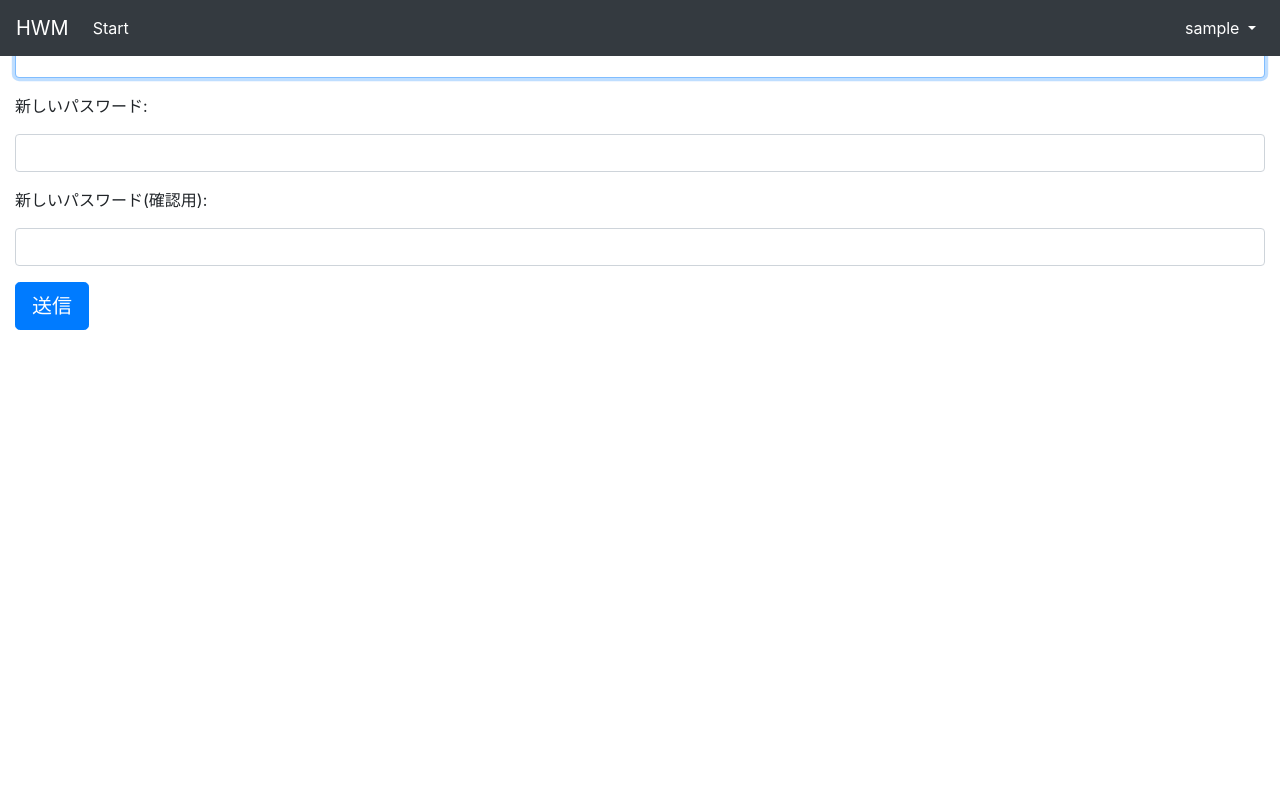
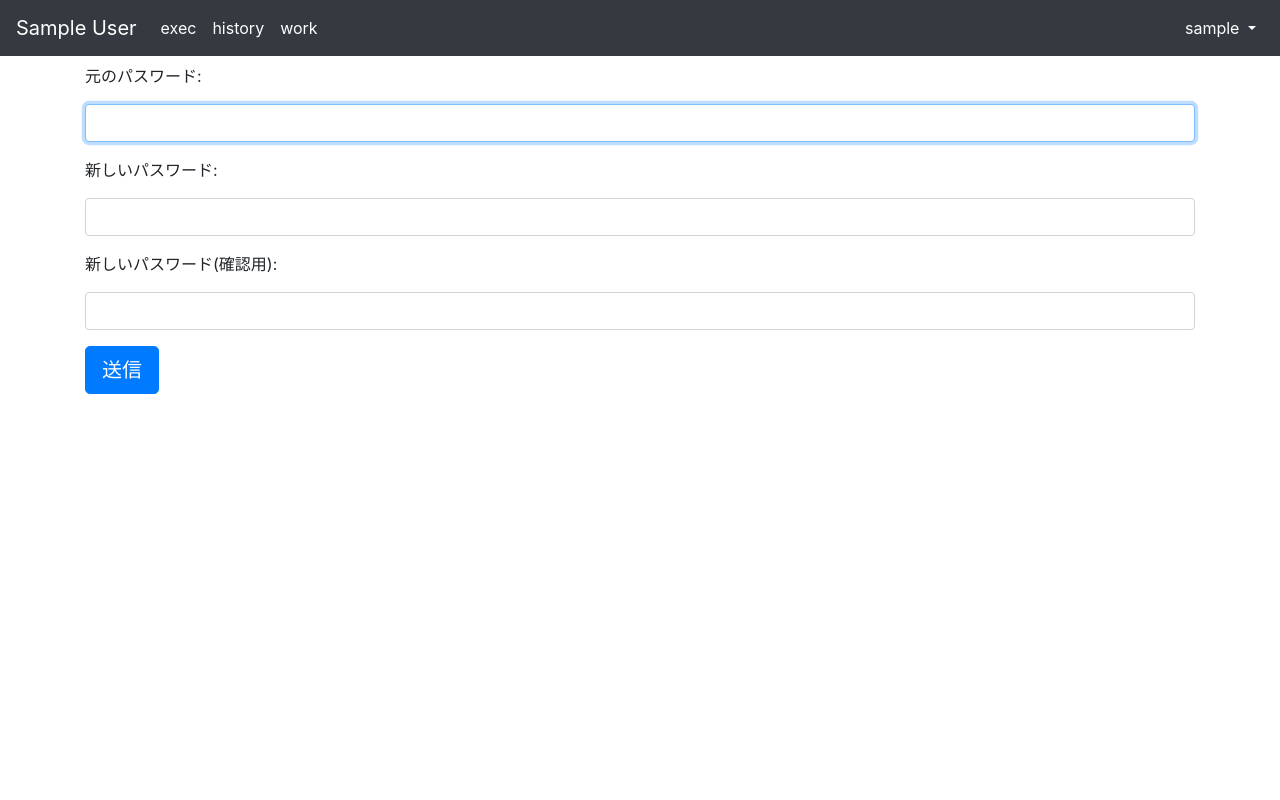
Before and after one commit to etmula/HouseWorkManager, a Django app: page /accounts/password_change/ in a window 1280 px wide. Run offline with Django 3.2, Linux system fonts and the light colour scheme; a user stored in the database is signed in; tables that the repository leaves empty hold one stand-in row (values such as "Sample post"); parts of the project's set-up code (start-up, migrations or seed data) failed here and were passed over; some libraries are stand-ins or nearby versions.

Commit message:
Update base

```diff
--- /dev/null
+++ b/houseworkmanager/static/CSS/base.css
@@ -0,0 +1,10 @@
+body {
+    padding-top: 4rem;
+    height: 100vh;
+}
+
+#main {
+    height: 100%;
+    width: 100%;
+    padding: 0px;
+}
--- a/houseworkmanager/templates/base.html
+++ b/houseworkmanager/templates/base.html
@@ -12,10 +12,14 @@
         <!-- jQuery -->
         <script src="https://ajax.googleapis.com/ajax/libs/jquery/3.4.1/jquery.min.js"></script>
 
+        <!-- base CSS, JavaScript -->
+        <link rel='stylesheet' href="{% static 'CSS/base.css' %}" type='text/css'></link>
+
+        {% block head %}{% endblock %}
     </head>
     <body>
         <nav class="navbar navbar-expand-md navbar-dark bg-dark fixed-top">
-            <a class="navbar-brand" href="#">HWM</a>
+            <a class="navbar-brand" href="{% url 'exec:home'%}">{{ user.group.name }}</a>
             <button class="navbar-toggler" type="button" data-toggle="collapse" data-target="#navbarsExampleDefault" aria-controls="navbarsExampleDefault" aria-expanded="false" aria-label="Toggle navigation">
                 <span class="navbar-toggler-icon"></span>
             </button>
@@ -23,7 +27,13 @@
             <div class="collapse navbar-collapse" id="navbarsExampleDefault">
                 <ul class="navbar-nav mr-auto">
                 <li class="nav-item active">
-                    <a class="nav-link" href="#">Start</a>
+                    <a class="nav-link" href="{% url 'exec:exec'%}">exec</a>
+                </li>
+                <li class="nav-item active">
+                    <a class="nav-link" href="{% url 'exec:history'%}">history</a>
+                </li>
+                <li class="nav-item active">
+                    <a class="nav-link" href="{% url 'exec:work'%}">work</a>
                 </li>
                 </ul>
                 <ul class="navbar-nav">
@@ -58,7 +68,7 @@
             </div>
         </nav>
 
-        <main role="main" class="container-fluid h-100">
+        <main role="main" class="container h-100">
             {% block content %}{% endblock %}
         </main><!-- /.container -->
         <script src="https://cdnjs.cloudflare.com/ajax/libs/popper.js/1.14.7/umd/popper.min.js" integrity="sha384-UO2eT0CpHqdSJQ6hJty5KVphtPhzWj9WO1clHTMGa3JDZwrnQq4sF86dIHNDz0W1" crossorigin="anonymous"></script>
```
